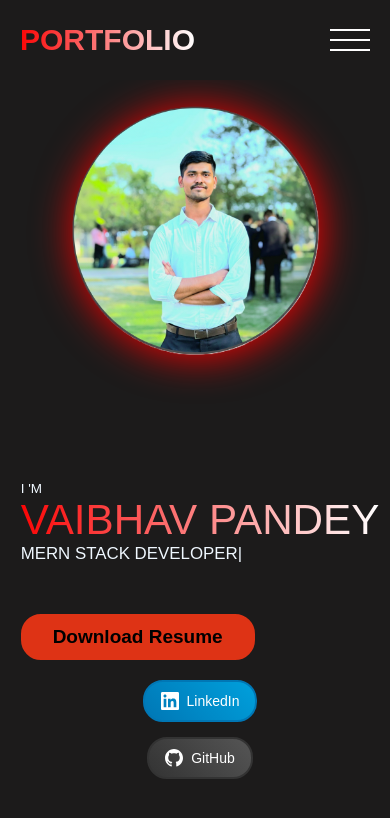
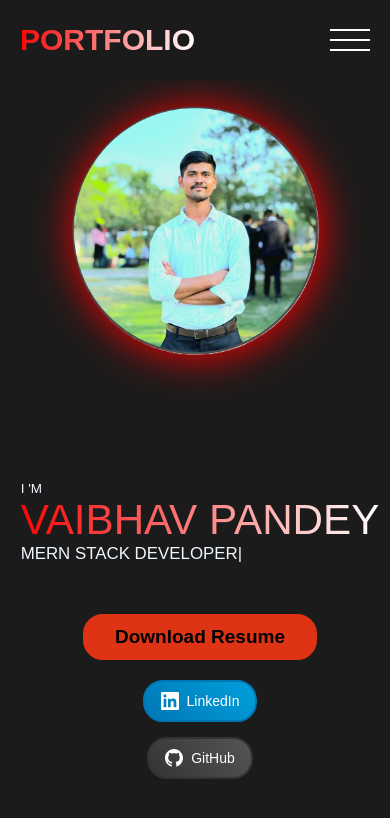
Before and after one commit to flyingvaibhav/V.P-Portfolio, a React (Vite) app in the folder animated portfilio/: page / in a window 390 px wide. Shown: the top 818 px of the page. Built offline with nearby package versions, Linux system fonts and the light colour scheme.

Commit message:
corrected the  downlaod icon

```diff
--- a/animated portfilio/src/components/Home/Home.css
+++ b/animated portfilio/src/components/Home/Home.css
@@ -62,6 +62,8 @@
 /* Social Links Styles */
 .button-container {
     margin-top: 20px;
+
+
 }
 
 .social-links {
@@ -148,6 +150,13 @@
         font-size: 14px;
         padding: 10px 16px;
     }
+    .button-container {
+    margin-top: 20px;
+    text-align: center;
+
+
+
+}
 
     .social-btn svg {
         width: 18px;
```
